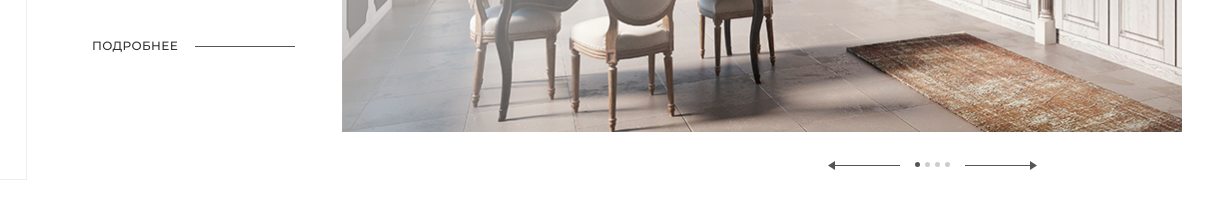
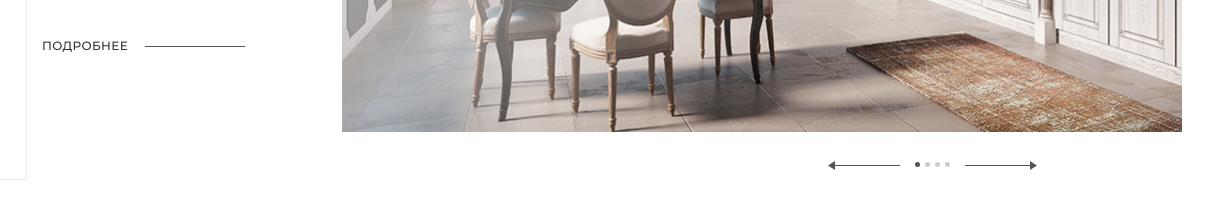
Before and after one commit to zabit-musalaev/sharm, a website: page index.html in a window 1280 px wide. Shown: the part 599-800 px from the top of the page, 53-1280 px from the left. Drawn offline with nearby package versions, Linux system fonts and the light colour scheme.

Commit message:
fix21may4

```diff
--- a/sass/_media.sass
+++ b/sass/_media.sass
@@ -26,7 +26,6 @@
     &__description
       margin-left: 50px
     &__more
-      margin-left: 50px
   .header
     &__logo
       margin-left: 60px
```
Also changed, not shown: css/style.css.
